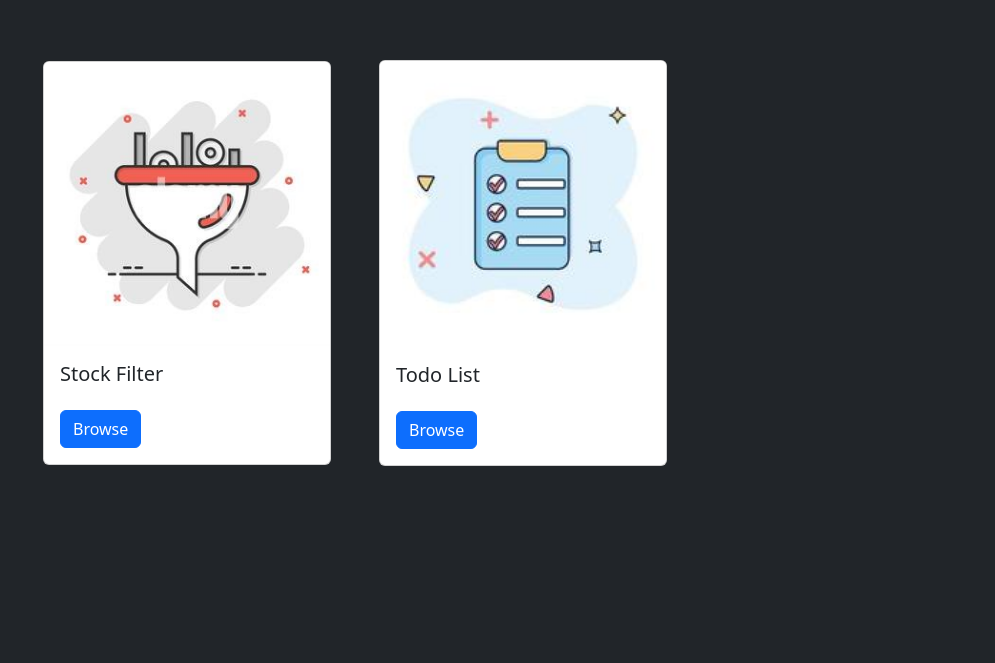
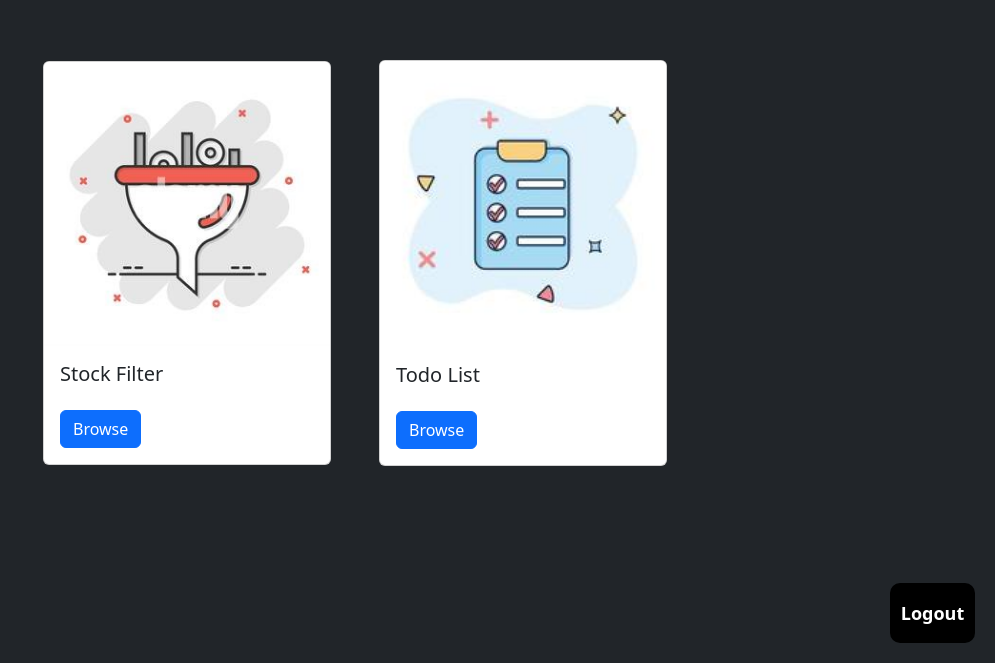
Before and after one commit to AmithRV/hyperx, a Next.js app: page /dashboard in a window 1280 px wide. Shown: the part 137-800 px from the top of the page, without its empty margins (285-1280 px from the left). Built offline with nearby package versions, Linux system fonts and the light colour scheme.

Commit message:
logout btn

```diff
--- a/src/app/dashboard/page.jsx
+++ b/src/app/dashboard/page.jsx
@@ -18,7 +18,9 @@
       link: '/todo-list',
     },
   ];
+
   return (
+    <>
       <div className="section-1 bg-dark">
         {items.map((item) => (
           <ItemCard
@@ -29,6 +31,22 @@
           />
         ))}
       </div>
+      <div
+        className="bg-black text-white d-flex justify-content-center align-items-center position-absolute"
+        style={{
+          width: '85px',
+          height: '60px',
+          borderRadius: '10px',
+          bottom: '20px',
+          right: '20px',
+          fontSize: '18px',
+          fontWeight: '800',
+          cursor: 'pointer',
+        }}
+      >
+        Logout
+      </div>
+    </>
   );
 }
 
```
Lines whose indentation alone changed are shown as unchanged.
